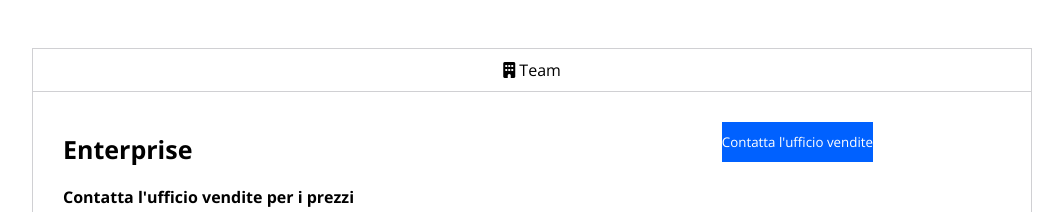
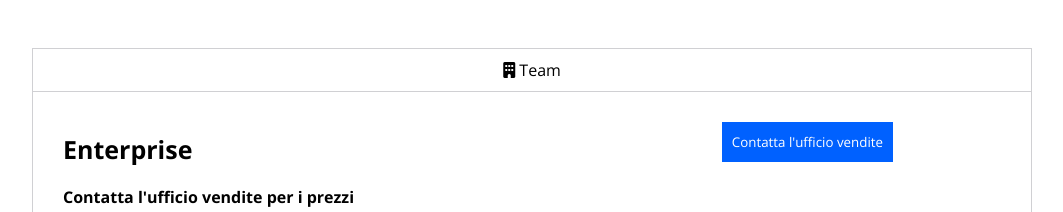
Before and after one commit to NeilMagon/htmlcss-dropbox, a plain HTML site: page index.html in a window 1280 px wide. Shown: the part 2225-2437 px from the top of the page, without its empty margins (108-1171 px from the left). Drawn offline with nearby package versions, Linux system fonts and the light colour scheme.

Commit message:
feat: fix button

```diff
--- a/index.html
+++ b/index.html
@@ -230,7 +230,7 @@
                     <p>Soluzioni personalizzate e supporto su misura per aiutare i proffessionisti IT nella gestione su qualsiasi scala.</p>
                 </div>
                 <div class="col-40 padding-top-30 padding-l-90">
-                    <button class="btn-color btn-width btn-height">
+                    <button class="btn-color btn-width btn-height btn-padding">
                         Contatta l'ufficio vendite
                     </button>
                 </div>
```
